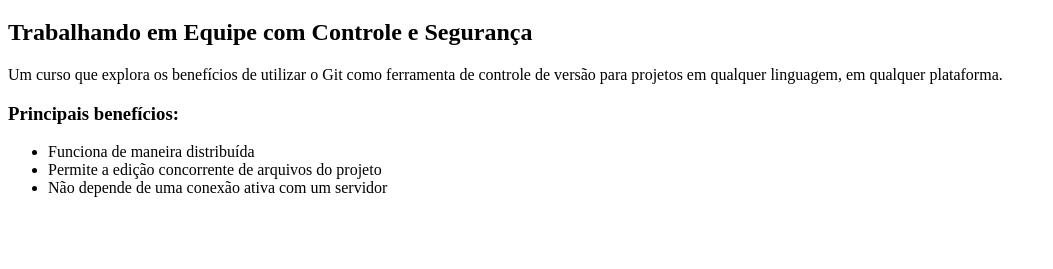
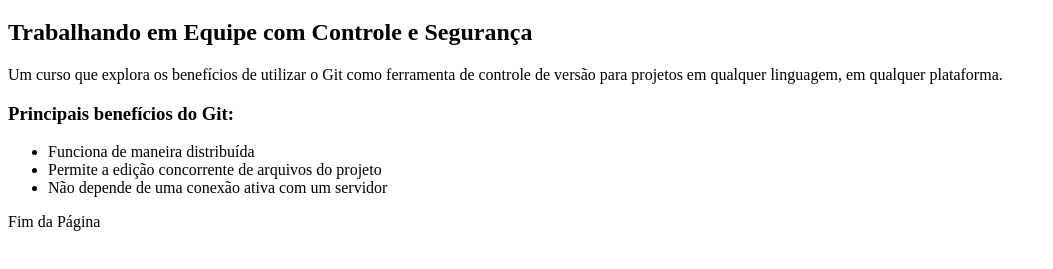
Before and after one commit to andrebonfim/curso-git, a plain HTML site: page index.html in a window 1280 px wide. Shown: the part 61-330 px from the top of the page, without its empty margins (0-1053 px from the left). Drawn offline with Linux system fonts and the light colour scheme.

Commit message:
Adicionado P ao final da página e alteração de título

```diff
--- a/index.html
+++ b/index.html
@@ -10,11 +10,13 @@
 
       <p>Um curso que explora os benefícios de utilizar o Git como ferramenta de controle de versão para projetos em qualquer linguagem, em qualquer plataforma.</p>
 
-      <h3>Principais benefícios:</h3>
+      <h3>Principais benefícios do Git:</h3>
       <ul>
           <li>Funciona de maneira distribuída</li>
           <li>Permite a edição concorrente de arquivos do projeto</li>
           <li>Não depende de uma conexão ativa com um servidor</li>
       </ul>
+
+      <p>Fim da Página</p>
   </body>
 </html>
```
